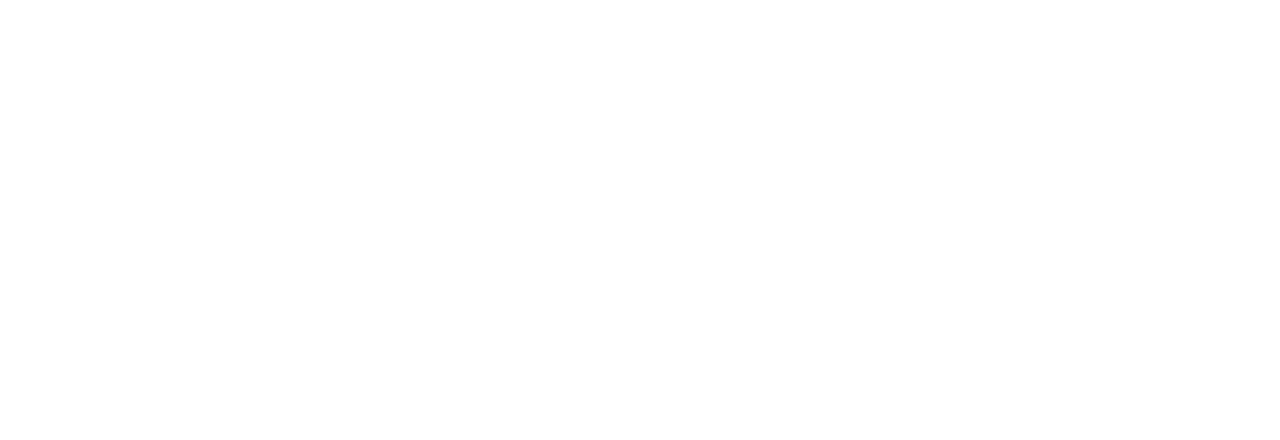
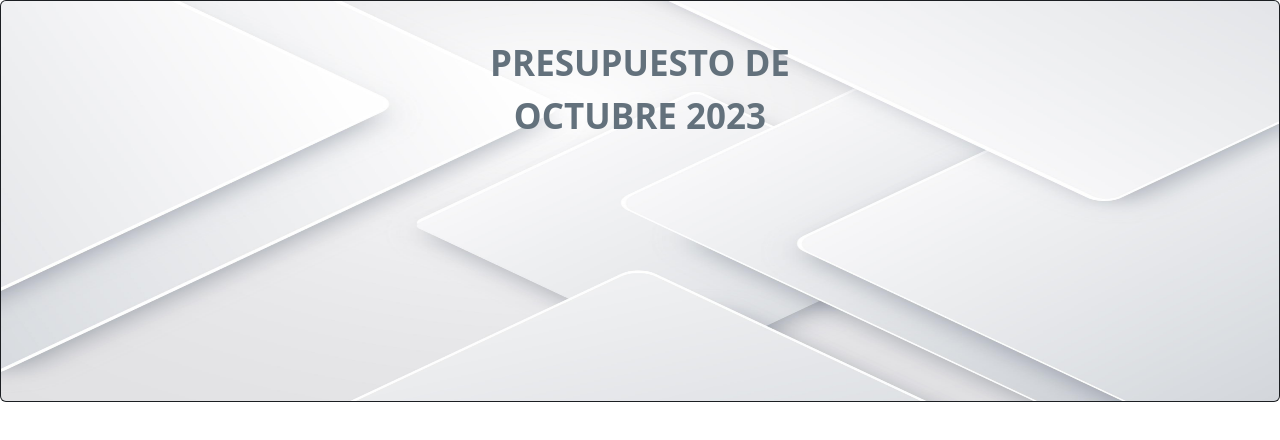
Before and after one commit to Jabesreyes/Desafio_Practico_2, a plain HTML site: page index.html in a window 1280 px wide. Drawn offline with nearby package versions, Linux system fonts and the light colour scheme; a web font is replaced by a local one.

Commit message:
Presupuesto de mes-año

```diff
--- a/css/index.css
+++ b/css/index.css
@@ -0,0 +1,31 @@
+*{
+    margin: 0;
+    padding: 0;
+}
+.app {
+    width: 350px;
+    margin: 0 auto;
+    padding: 20px;
+}
+.img-fondo{
+    height: 400px;
+}
+
+.title {
+    text-align: center;
+    text-transform: uppercase;
+    font-weight: bold;
+    font-size: 35px;
+    color: #63717C;
+}
+
+@media (max-width:380px){
+    .title{
+        font-size: 25px;
+    }
+}
+@media (max-width:321px){
+    .app{
+        width: 250px;
+    }
+}
--- a/index.html
+++ b/index.html
@@ -4,9 +4,27 @@
     <meta charset="UTF-8">
     <meta name="viewport" content="width=device-width, initial-scale=1.0">
     <link rel="stylesheet" href="css/index.css">
+    <link href="https://cdn.jsdelivr.net/npm/bootstrap@5.3.2/dist/css/bootstrap.min.css" rel="stylesheet" integrity="sha384-T3c6CoIi6uLrA9TneNEoa7RxnatzjcDSCmG1MXxSR1GAsXEV/Dwwykc2MPK8M2HN" crossorigin="anonymous">
+    <link rel="preconnect" href="https://fonts.googleapis.com">
+    <link rel="preconnect" href="https://fonts.gstatic.com" crossorigin>
+    <link href="https://fonts.googleapis.com/css2?family=Open+Sans&family=PT+Sans:wght@700&family=Sigmar&display=swap" rel="stylesheet">
+
     <title>Aplicación de Presupuesto</title>
 </head>
 <body>
 
+    <div class="card text-bg-dark">
+        <img src="imgs/fondo.jpg" class="card-img img-fondo" >
+        <div class="card-img-overlay">
+            <div class="app">
+                <div class="title" id="title"></div>
+            </div>
+        </div>
+    </div>
+
+
+
+    <script src="https://cdn.jsdelivr.net/npm/bootstrap@5.3.2/dist/js/bootstrap.bundle.min.js" integrity="sha384-C6RzsynM9kWDrMNeT87bh95OGNyZPhcTNXj1NW7RuBCsyN/o0jlpcV8Qyq46cDfL" crossorigin="anonymous"></script>
+    <script src="js/index.js"></script>
 </body>
 </html>
--- a/js/index.js
+++ b/js/index.js
@@ -0,0 +1,9 @@
+function calculateTitle() {
+    const date = new Date();
+    const month = date.toLocaleString('es-ES', { month: 'long' });
+    const year = date.getFullYear();
+    return `Presupuesto de
+    ${month} ${year}`;
+}
+
+document.getElementById('title').innerText = calculateTitle();
```
Also changed, not shown: imgs/fondo.jpg (added).
